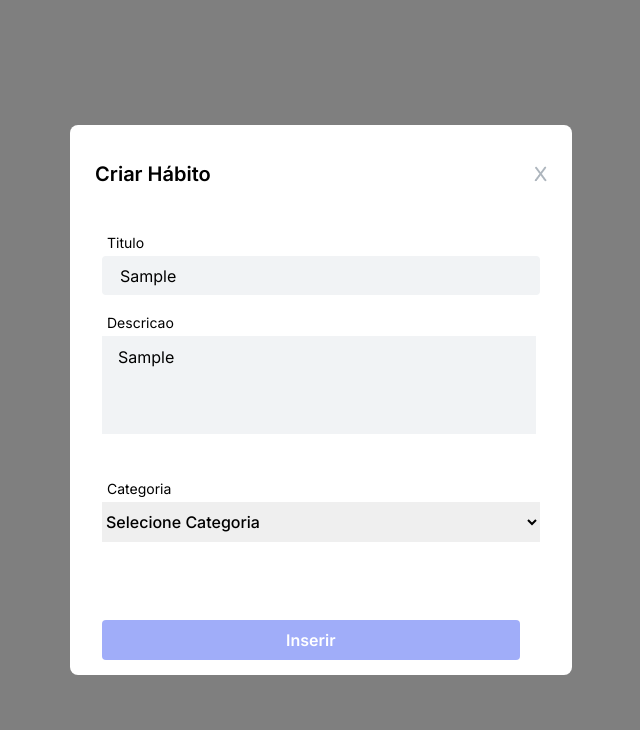
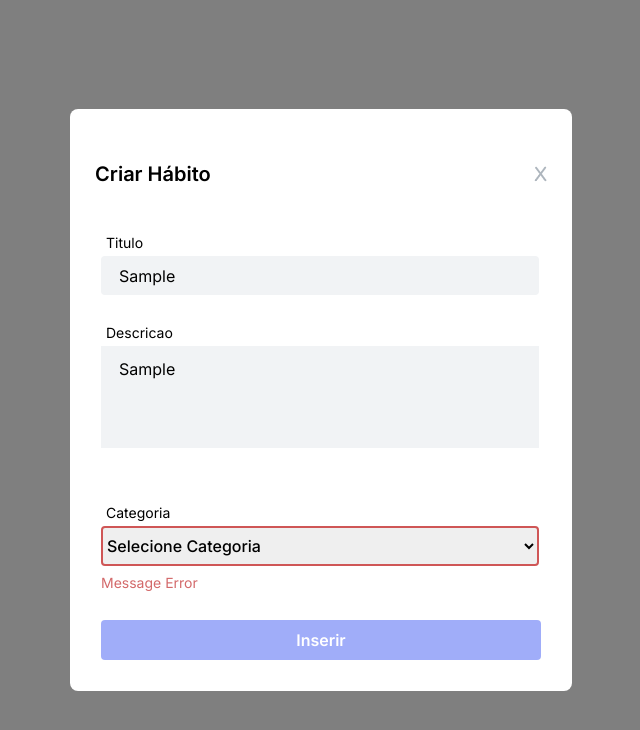
Before and after one commit to Kenzie-Academy-Brasil-Developers/m2-capstone-kenzie-habits-liviabsl, a plain HTML site: page src/views/modalCreateHabit.temp.html in a window 1280 px wide. Both pictures are taken after typing "Sample", "Sample" into the empty fields and a click on the button "Inserir". Shown: the whole page, without its empty margins (319-959 px from the left). Drawn offline with Linux system fonts and the light colour scheme; no server answers.

Commit message:
feat: adicionando request, estilizando tambem a parte dos erros

```diff
--- a/src/controller/homepage.controller.js
+++ b/src/controller/homepage.controller.js
@@ -4,6 +4,8 @@ export default class HomepageDOM {
     static modalCreateHabit = document.querySelector(".containerModalCreateHabit")
     static createHabit() {
         const buttonInsert = document.querySelector('.buttonInsert')
+        const spans = document.querySelectorAll(".spanError")
+
         buttonInsert.addEventListener('click', async (e) => {
             e.preventDefault()
             const inputs = [...e.srcElement.form]
@@ -16,12 +18,35 @@ export default class HomepageDOM {
                 data[inputs[2].name] = inputs[2].value.split(' ')[1]
 
             }
-            console.log(data)
             await HabitRequest.createHabit(data)
 
             if (inputs[0].value != '' && inputs[1].value != '' && inputs[2].value != 'Selecione Categoria') {
 
                 this.modalCreateHabit.classList.add('none')
+            } else {
+
+                if (inputs[0].value == '') {
+                    inputs[0].classList.add('inputError')
+                    spans[0].classList.remove('none')
+                } else {
+                    inputs[0].classList.remove('inputError')
+                    spans[0].classList.add('none')
+                }
+                if (inputs[1].value == '') {
+                    inputs[1].classList.add('inputError')
+                    spans[1].classList.remove('none')
+
+                } else {
+                    inputs[1].classList.remove('inputError')
+                    spans[1].classList.add('none')
+                }
+                if (inputs[2].value == 'Selecione Categoria') {
+                    inputs[2].classList.add('inputError')
+                    spans[2].classList.remove('none')
+                } else {
+                    inputs[2].classList.remove('inputError')
+                    spans[2].classList.add('none')
+                }
             }
 
 
--- a/src/css/modalCreateHabit.temp.css
+++ b/src/css/modalCreateHabit.temp.css
@@ -20,17 +20,6 @@ label {
     line-height: 1.0625rem;
 }
 
-input {
-    border-radius: 0.3125rem;
-    margin: 0;
-    width: 25.1rem;
-    background-color: #F1F3F5;
-    border: 0.125rem solid #F1F3F5;
-    border-radius: 0.25rem;
-    font-size: 1rem;
-    padding: 0 1rem;
-}
-
 select,
 input:focus {
     outline: none;
@@ -44,6 +33,8 @@ select {
     height: 2.1875rem;
     box-shadow: 0, 0, 2.5rem rgba(0, 0, 0, 0.25);
     outline: none;
+    margin-bottom: 0.625rem;
+    border: 0.125rem solid transparent;
 
 }
 
@@ -71,7 +62,7 @@ button {
     border-radius: 0.5rem;
     margin: 0;
     width: 31.375rem;
-    height: 34.375rem;
+    height: 36.375rem;
     border-radius: 0.5rem;
 
 }
@@ -110,8 +101,16 @@ button {
     margin-top: 1.5rem;
 }
 
-.modal_title input {
+.titleInput {
+
+    width: 25.1rem;
+    background-color: #F1F3F5;
+    border-radius: 0.25rem;
+    font-size: 1rem;
+    padding: 0 1rem;
     height: 2.1875rem;
+    margin-bottom: 0.625rem;
+    border: 0.125rem solid transparent;
 }
 
 .modal_description {
@@ -122,7 +121,7 @@ button {
     margin-top: 0.875rem;
 }
 
-.modal_description textarea {
+.descriptionInput {
     font-family: 'Inter';
     font-size: 1rem;
     height: 4.7rem;
@@ -132,6 +131,8 @@ button {
     resize: none;
     border: none;
     padding: 0.7rem 1rem;
+    margin-bottom: 0.625rem;
+    border: 0.125rem solid transparent;
 }
 
 .option_category {
@@ -164,7 +165,7 @@ select option {
     font-weight: 600;
     font-size: 1rem;
     line-height: 1.1875rem;
-    margin-top: 4.875rem;
+    margin-top: 1.875rem;
 }
 
 
@@ -174,7 +175,7 @@ select option {
     font-weight: 600;
     font-size: 1rem;
     line-height: 1.1875rem;
-    width: 26.1rem;
+    width: 27.5rem;
     height: 2.5rem;
     background-color: #A0ADF9;
     color: white;
@@ -194,3 +195,15 @@ select option {
 .none {
     display: none;
 }
+
+.spanError {
+    color: rgba(211, 105, 106, 1);
+    font-size: 0.875rem;
+}
+
+.inputError {
+    border-color: #cf5656;
+    outline-color: unset;
+    border-radius: 0.25rem;
+
+}
--- a/src/views/modalCreateHabit.temp.html
+++ b/src/views/modalCreateHabit.temp.html
@@ -28,11 +28,14 @@
 
                 <div class="modal_title">
                     <label>Titulo</label>
-                    <input name="habit_title" type="text" placeholder="Digitar título">
+                    <input class=" titleInput " name="habit_title" type="text" placeholder="Digitar título">
+                    <span class="spanError none">Message Error</span>
                 </div>
                 <div class="modal_description">
                     <label>Descricao</label>
-                    <textarea name="habit_description" placeholder="Digitar descrição"></textarea>
+                    <textarea class="descriptionInput " name="habit_description"
+                        placeholder="Digitar descrição"></textarea>
+                    <span class="spanError none ">Message Error</span>
                 </div>
                 <div class="option_category">
                     <label>Categoria</label>
@@ -44,6 +47,7 @@
                         <option class="option_category">📊 Trabalho</option>
                         <option class="option_category">💙 Saúde</option>
                     </select>
+                    <span class="spanError none">Message Error</span>
                 </div>
 
                 <div class="modal_buttons">
```
